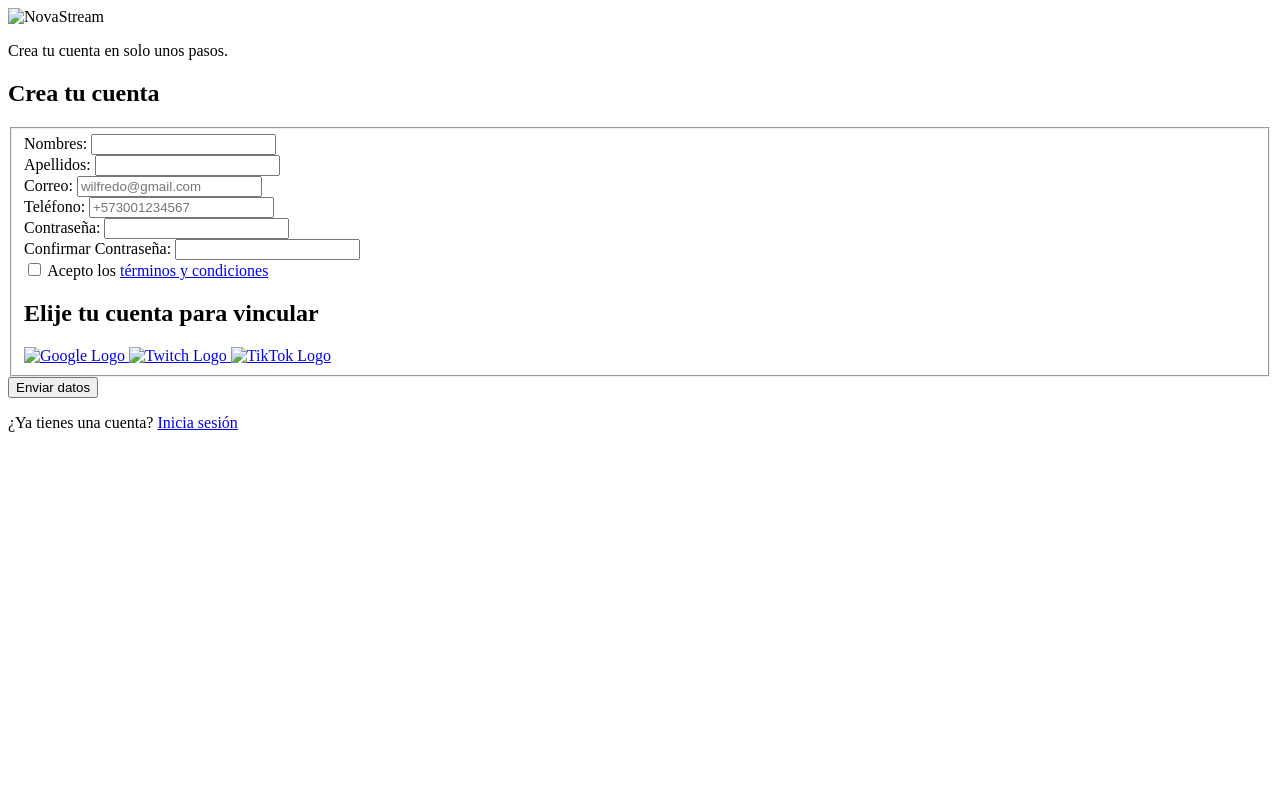
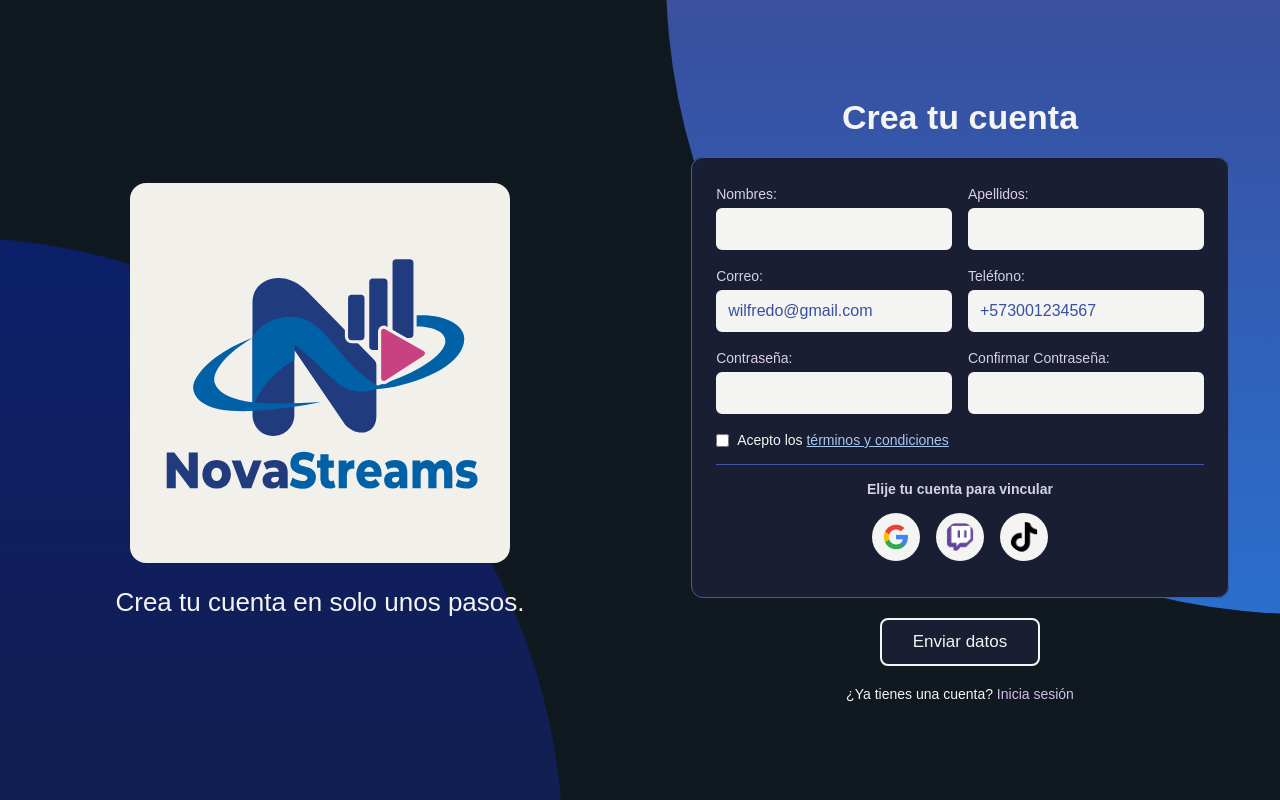
Before and after one commit to CristianCuestas/NOVASTREAM, a plain HTML site: page register.html in a window 1280 px wide. Drawn offline with Linux system fonts and the light colour scheme; the site is published under a folder, as on GitHub Pages, so addresses that start at the root find nothing.

Commit message:
Modificación menor para enlazar imagenes y la hoja de estilos

```diff
--- a/register.html
+++ b/register.html
@@ -4,14 +4,14 @@
     <meta charset="UTF-8">
     <meta name="viewport" content="width=device-width, initial-scale=1.0">
     <title>Formulario de registro</title>
-    <link rel="icon" type="image/x-icon" href="/images/NovaStreams.svg">
-    <link rel="stylesheet" href="/css/register.css">
+    <link rel="icon" type="image/x-icon" href="images/NovaStreams.svg">
+    <link rel="stylesheet" href="css/register.css">
 </head>
 <body>
      <section class="contenedor">
 
         <div class="bloque_izquierdo">
-            <img src="/images/NovaStreams.svg" alt="NovaStream" class="logo_principal" width="500" height="500">
+            <img src="images/NovaStreams.svg" alt="NovaStream" class="logo_principal" width="500" height="500">
             <p class="texto">Crea tu cuenta en solo unos pasos.</p>
         </div>
 
@@ -68,15 +68,15 @@
                     <div class="vinculacion">
                         <h1>Elije tu cuenta para vincular</h1>
                         <a href="#" class="boton_google" title="Vincula tu cuenta de Youtube">
-                            <img src="/images/GoogleLogo.png" alt="Google Logo" class="logos" width="50" height="50">
+                            <img src="images/GoogleLogo.png" alt="Google Logo" class="logos" width="50" height="50">
                         </a>
 
                         <a href="#" class="boton_google" title="Vincula tu cuenta de Twitch">
-                            <img src="/images/TwitchLogo.png" alt="Twitch Logo" class="logos" width="50" height="50">
+                            <img src="images/TwitchLogo.png" alt="Twitch Logo" class="logos" width="50" height="50">
                         </a>
 
                         <a href="#" class="boton_google" title="Vincula tu cuenta de TikTok">
-                            <img src="/images/TikTokLogo.png" alt="TikTok Logo" class="logos" width="50" height="50">
+                            <img src="images/TikTokLogo.png" alt="TikTok Logo" class="logos" width="50" height="50">
                         </a>
                     </div>
                 </fieldset>
```
